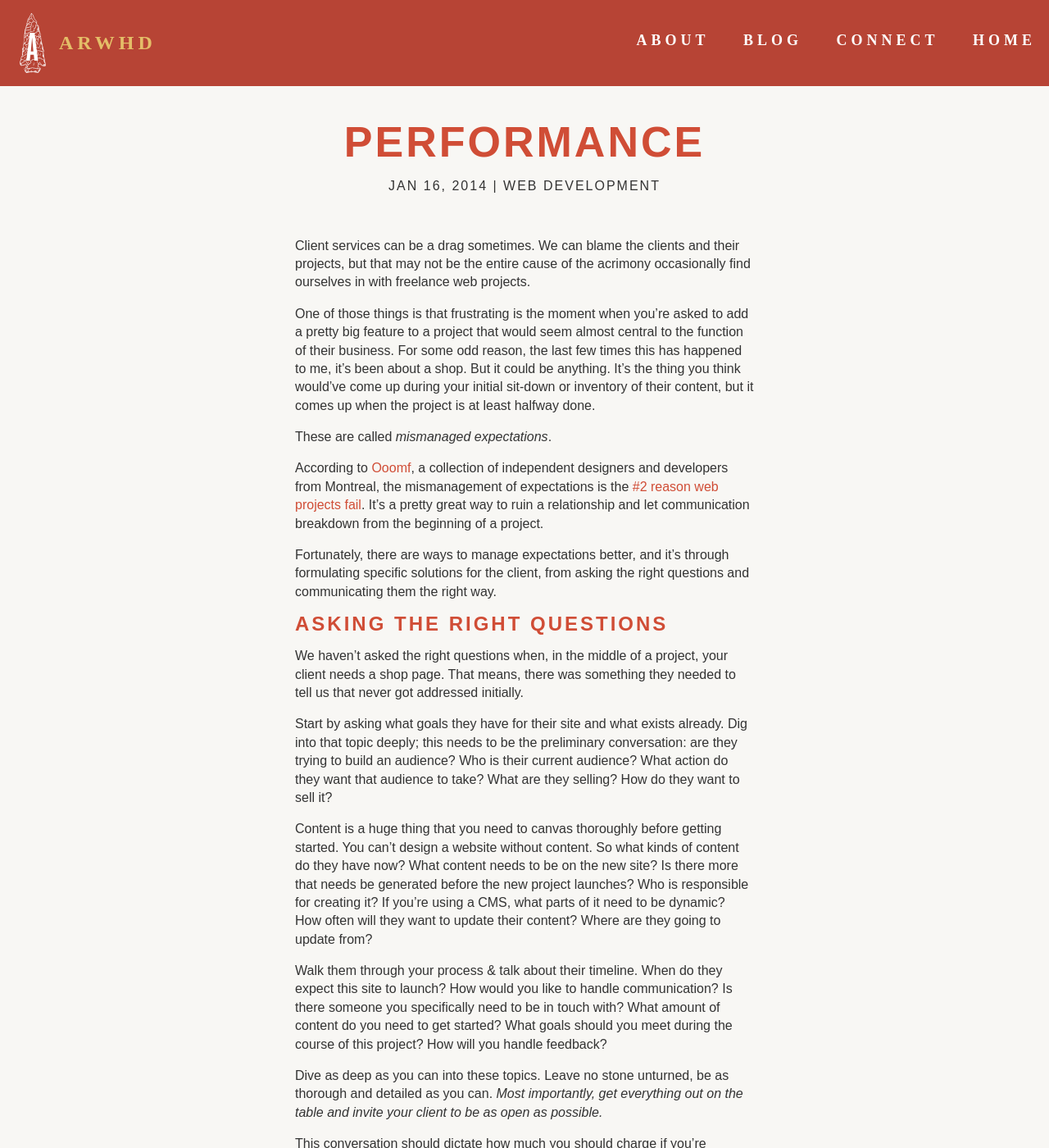
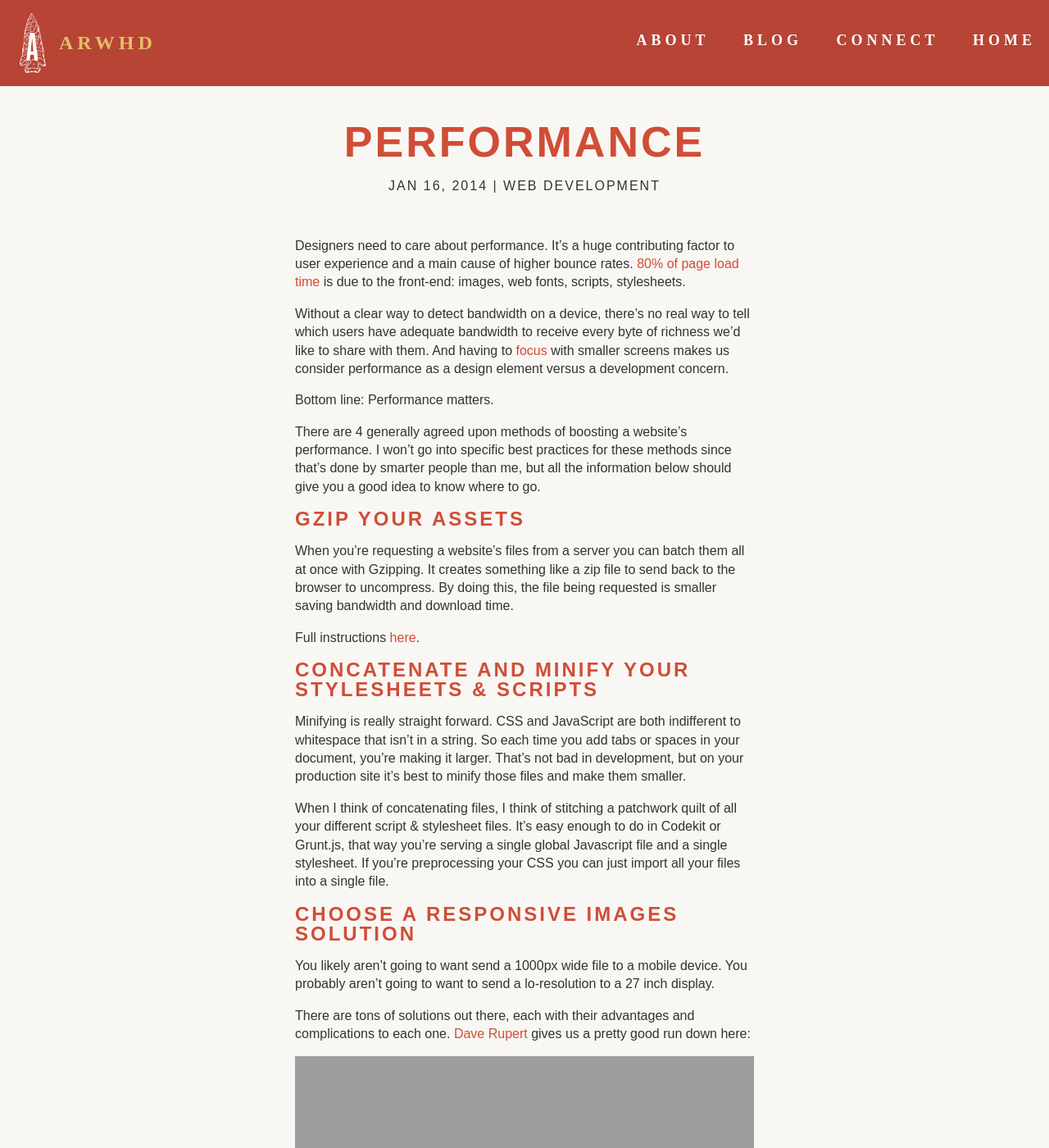
Before and after one commit to charlespeters/ARWHD, a Jekyll site: the page built from _posts/2014-01-16-performance.md, in a window 1280 px wide and 1400 px high. Shown: the whole window at 82% size. Built offline with Jekyll 4.4.1, drawn with Linux system fonts in a browser that asks for light colours; nearby versions of some CDN libraries; comment, search, counter and statistics services are not loaded; some of the changed text lies outside the part shown; grey boxes are pictures that could not be loaded.

Commit message:
publishing 'simple transitions' & restoring 'performance'

```diff
--- a/_posts/2014-01-16-performance.md
+++ b/_posts/2014-01-16-performance.md
@@ -5,42 +5,37 @@ categories:
 - Web Development
 date: 2014-01-16
 ---
-Client services can be a drag sometimes. We can blame the clients and their projects, but that may not be the entire cause of the acrimony occasionally find ourselves in with freelance web projects.
+Designers need to care about performance. It’s a huge contributing factor to user experience and a main cause of higher bounce rates.
+[80% of page load time](http://www.speedawarenessmonth.com/when-8020-becomes-2080/) is due to the front-end: images, web fonts, scripts, stylesheets.
 
-One of those things is that frustrating is the moment when you’re asked to add a pretty big feature to a project that would seem almost central to the function of their business. For some odd reason, the last few times this has happened to me, it’s been about a shop. But it could be anything. It’s the thing you think would’ve come up during your initial sit-down or inventory of their content, but it comes up when the project is at least halfway done.
+Without a clear way to detect bandwidth on a device, there’s no real way to tell which users have adequate bandwidth to receive every byte of richness we’d like to share with them. And having to [focus](http://www.charlespeters.net/focusing/) with smaller screens makes us consider performance as a design element versus a development concern.
 
-These are called *mismanaged expectations*.
+Bottom line:  Performance matters.
 
-According to [Ooomf](https://ooomf.com/), a collection of independent designers and developers from Montreal, the mismanagement of expectations is the [#2 reason web projects fail](https://ooomf.com/blog/post45271740941why-projects-fail/). It’s a pretty great way to ruin a relationship and let communication breakdown from the beginning of a project.
+There are 4 generally agreed upon methods of boosting a website’s performance. I won’t go into specific best practices for these methods since that’s done by smarter people than me, but all the information below should give you a good idea to know where to go.
 
-Fortunately, there are ways to manage expectations better, and it’s through formulating specific solutions for the client, from asking the right questions and communicating them the right way.
+### Gzip Your Assets
+When you’re requesting a website’s files from a server you can batch them all at once with Gzipping.  It creates something like a zip file to send back to the browser to uncompress. By doing this, the file being requested is smaller saving bandwidth and download time.
 
-### Asking the Right Questions
-We haven’t asked the right questions when, in the middle of a project, your client needs a shop page. That means, there was something they needed to tell us that never got addressed initially.
+Full instructions [here](http://css-tricks.com/snippets/htaccess/active-gzip-compression/).
 
-Start by asking what goals they have for their site and what exists already. Dig into that topic deeply; this needs to be the preliminary conversation: are they trying to build an audience? Who is their current audience? What action do they want that audience to take? What are they selling? How do they want to sell it?
+### Concatenate and Minify Your Stylesheets & Scripts
+Minifying is really straight forward. CSS and JavaScript are both indifferent to whitespace that isn’t in a string. So each time you add tabs or spaces in your document, you’re making it larger. That’s not bad in development, but on your production site it’s best to minify those files and make them smaller.
 
-Content is a huge thing that you need to canvas thoroughly before getting started. You can’t design a website without content. So what kinds of content do they have now? What content needs to be on the new site? Is there more that needs be generated before the new project launches? Who is responsible for creating it? If you’re using a CMS, what parts of it need to be dynamic? How often will they want to update their content? Where are they going to update from?
+When I think of concatenating files, I think of stitching a patchwork quilt of all your different script & stylesheet files. It’s easy enough to do in Codekit or Grunt.js, that way you’re serving a single global Javascript file and a single stylesheet. If you’re preprocessing your CSS you can just import all your files into a single file.
 
-Walk them through your process & talk about their timeline. When do they expect this site to launch? How would you like to handle communication? Is there someone you specifically need to be in touch with? What amount of content do you need to get started? What goals should you meet during the course of this project? How will you handle feedback?
+### Choose a Responsive Images Solution
+You likely aren’t going to want send a 1000px wide file to a mobile device. You probably aren’t going to want to send a lo-resolution to a 27 inch display.
 
-Dive as deep as you can into these topics. Leave no stone unturned, be as thorough and detailed as you can. *Most importantly, get everything out on the table and invite your client to be as open as possible.*
+There are tons of solutions out there, each with their advantages and complications to each one. [Dave Rupert](http://daverupert.com/) gives us a pretty good run down here:
 
-This conversation should dictate how much you should charge if you’re charging at a per-project rate.
+<iframe src="//player.vimeo.com/video/79265962?byline=0&amp;portrait=0&amp;color=d04d36" width="500" height="281" frameborder="0" webkitallowfullscreen mozallowfullscreen allowfullscreen></iframe>
 
-### Specific Solutions
-With those answers in hand, it’s time to do the work you’re being paid to do, with one big difference. This time you’re going to document your solutions thoroughly and explain to your client how they are related to the answers they gave you.
+### Reducing your Number of HTTP Requests Data URIs
+To me personally, this one is obvious: reduce the number requests your site makes. The less trips you make to the server the better. So you need to ask things like how many images and fonts do you really need? Can you use an icon font? Is there a need for all the media on your page?
 
-It’s not so much a difference in the work you’re doing as it is a difference in how you go about communicating it. Typically, every time you work on a project, you need approval to move forward. There’s this preliminary stage that we talked about, a design stage where you’re going to present some options, a development stage where you may move into HTML/CSS/JS, and then another when you move into your final stage of development.
+Data URIs are data that the browser can use to display an image. It uses a really long string of text. It’s what you’d get when you open an image in a text editor. The big sell here is that it saves an HTTP request. I find that it’s perfect for background textures, logos, any really small image file. Here’s a really [simple drag and drop generator](http://jpillora.com/base64-encoder/).
 
-With those expectations you gained from your preliminary stage, formulate your design solutions and recommendations for their project. Just reference all the answers you got and make sure those now clearly defined expectations are met in your recommendations. The more thorough you are in this position, the less revisions you typically end up making.
+***
 
-Document that in a pdf or paper for them to have a copy. Then have your client commit to that solution with the understanding that if we have to deviate, there will be more costs associated with their project.
-
-This builds trust on both sides. The client clearly sees you’re working for them, that they have your expertise and you’ve made them feel heard. They’re going to be more likely to trust the solutions and recommendations you’re giving. In this, you’re trusting your client to believe in your work, and that they have purchased your solutions.
-
----
-
-You can never be a mind-reader and maybe your client will change things on a whim . But if you do the hard work and get all their needs and desires up front, there should be less waffling in the end.
-
-How have you handled your client’s expectations? What solutions do you have for this process?
+Making a website more performant doesn’t need to be complicated. The steps I outlined here were, in the main, pretty simple. If you have a technique you use to make your website faster, share below in the comments section.
```
Also changed, not shown: _posts/2014-05-21-simple-css-transitions.md (renamed from _drafts/2014-05-21-simple-css-transitions.md, +5 -5 lines).
